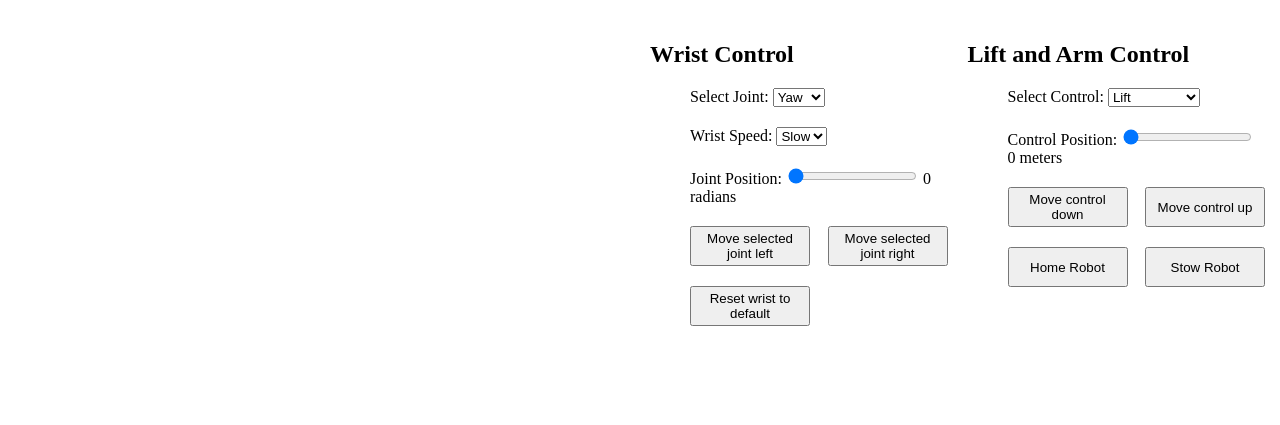
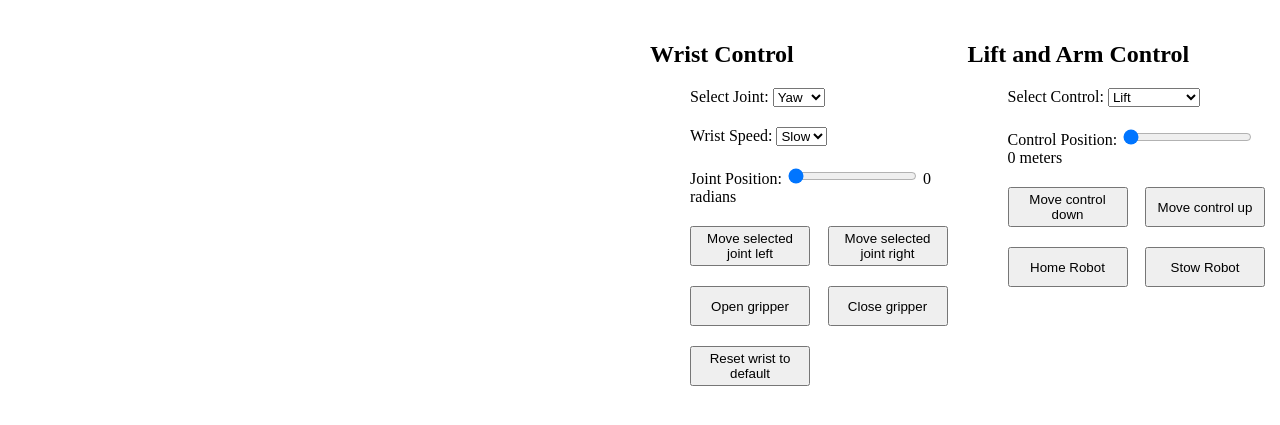
Before and after one commit to kaikwan/ada_pet_capstone, a plain HTML site: page web/index.html in a window 1280 px wide. Shown: the part 563-988 px from the top of the page. Before the commit the page ends 944 px from the top, so only its background shows below. Drawn offline with Linux system fonts and the light colour scheme; a script that the page names is missing.

Commit message:
Re-added gripper control

```diff
--- a/web/index.html
+++ b/web/index.html
@@ -129,6 +129,10 @@
                       Move selected joint right
                     </button>
                   </div>
+                  <div class="button-row">
+                    <button onClick="openGripper()">Open gripper</button>
+                    <button onClick="closeGripper()">Close gripper</button>
+                  </div>
                 </li>
                 <li>
                   <button onClick="resetWristToDefault()">
```
